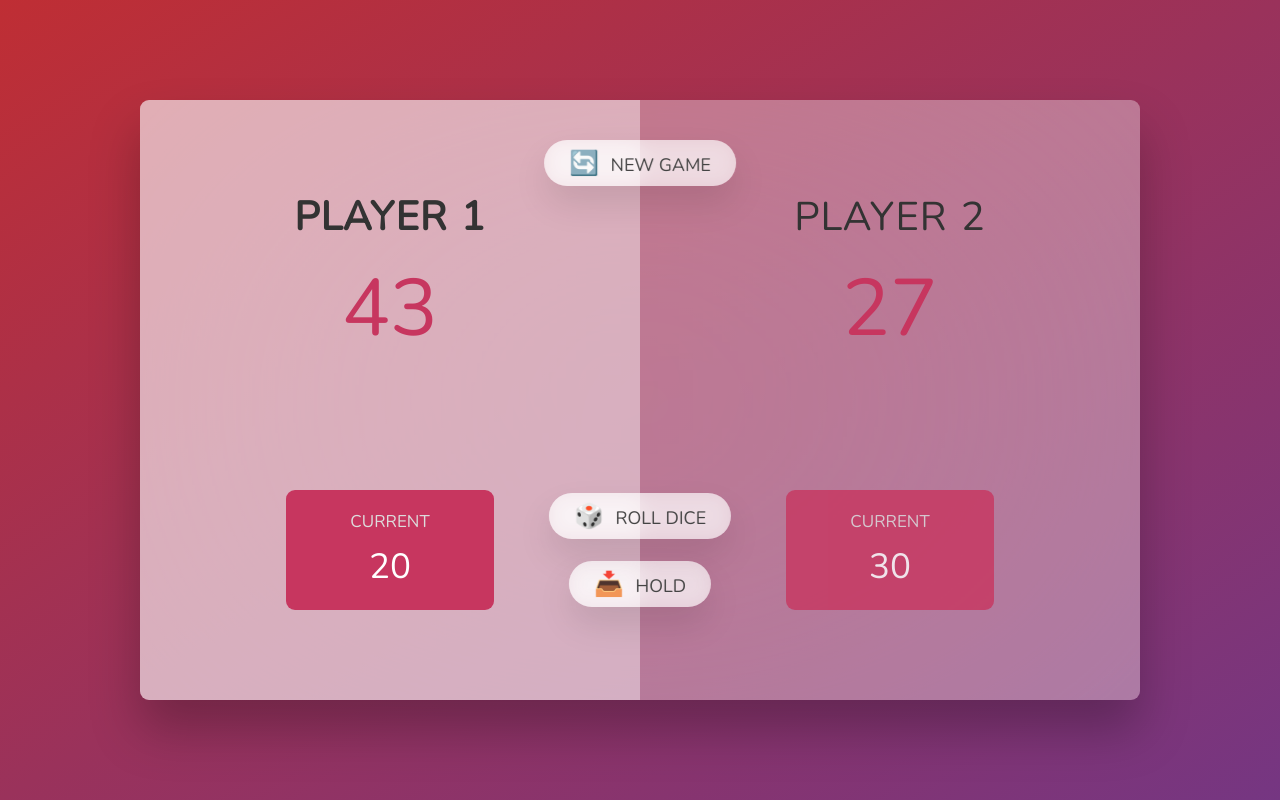
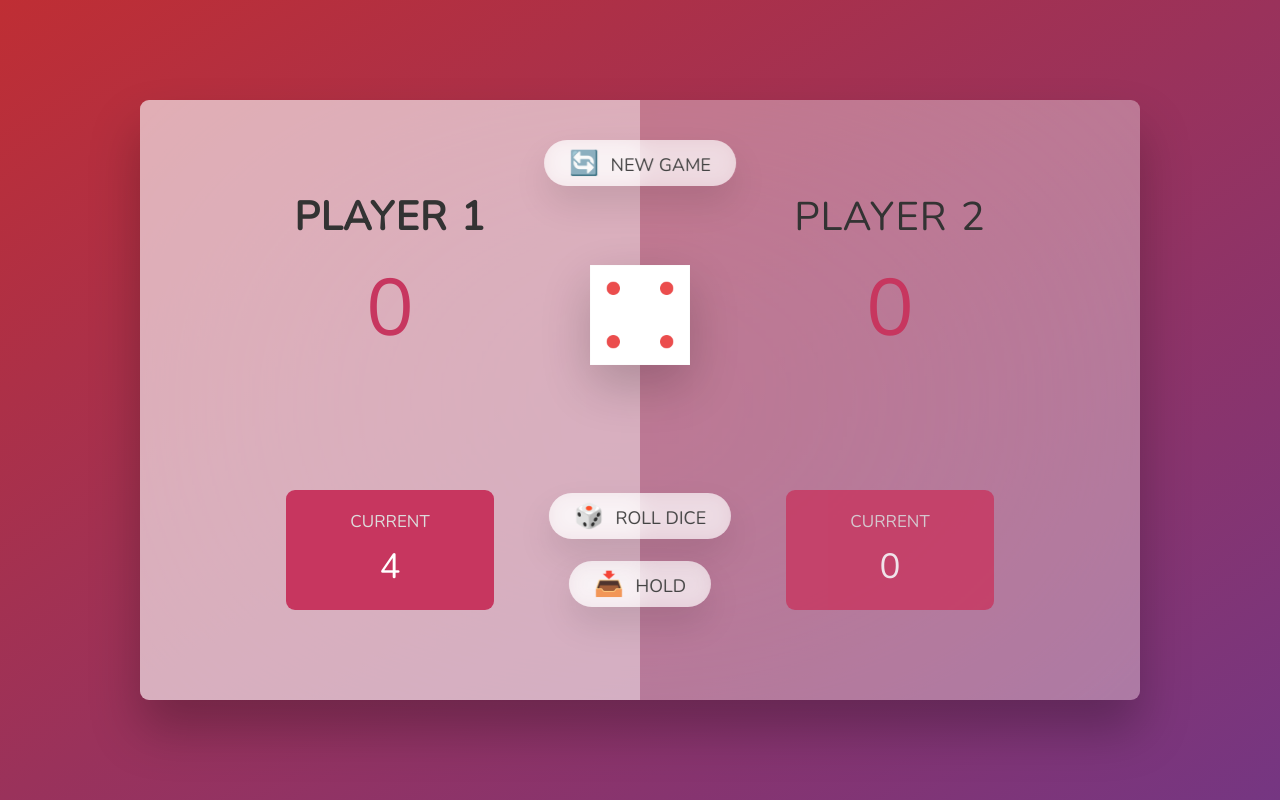
Before and after one commit to Markus-Astragor/JS-course, a plain HTML site: page 07-Pig-Game/starter/index.html in a window 1280 px wide. Both pictures are taken after a click on the button "🎲 ROLL DICE". Drawn offline with nearby package versions, Linux system fonts and the light colour scheme.

Commit message:
new changes pig game

```diff
--- a/07-Pig-Game/starter/index.html
+++ b/07-Pig-Game/starter/index.html
@@ -13,24 +13,24 @@
   <main>
     <section class="player player--0 player--active">
       <h2 class="name" id="name--0">Player 1</h2>
-      <p class="score" id="score--0">43</p>
+      <p class="score" id="score--0">0</p>
       <div class="current">
         <p class="current-label">Current</p>
-        <p class="current-score" id="current--0">20</p>
+        <p class="current-score" id="current--0">0</p>
       </div>
     </section>
     <section class="player player--1">
       <h2 class="name" id="name--1">Player 2</h2>
-      <p class="score" id="score--1">27</p>
+      <p class="score" id="score--1">0</p>
       <div class="current">
         <p class="current-label">Current</p>
-        <p class="current-score" id="current--1">30</p>
+        <p class="current-score" id="current--1">0</p>
       </div>
     </section>
 
     <img src="dice-5.png" alt="Playing dice" class="dice" />
     <button class="btn btn--new" onclick="NewGame()">🔄 New game</button>
-    <button class="btn btn--roll">🎲 Roll dice</button>
+    <button class="btn btn--roll" onclick="RollDice()">🎲 Roll dice</button>
     <button class="btn btn--hold">📥 Hold</button>
   </main>
   <script src="script.js"></script>
--- a/07-Pig-Game/starter/script.js
+++ b/07-Pig-Game/starter/script.js
@@ -15,13 +15,25 @@ const Start = () => {
 
 
 
-let guessNumber;
+let guessNumber, generalScorePlayer1, currentFieldScore;
 
 const NewGame = () => {
   Start()
+}
+
+const RollDice = () => {
   guessNumber = Math.round(Math.random() * 5) + 1;
   const cubes = document.querySelector('.dice');
   cubes.src = `dice-${guessNumber}.png`;
   cubes.style.display = 'block';
-  console.log('guessNumber', guessNumber);
+  currentFieldScore = document.querySelector('.current-score');
+  const sectionPlayer = document.querySelector('.player.player--0.player--active');
+  if (sectionPlayer) {
+    if (guessNumber === 1)
+      currentFieldScore.textContent = 0;
+
+    else
+      currentFieldScore.textContent = guessNumber;
+
+  }
 }
```
